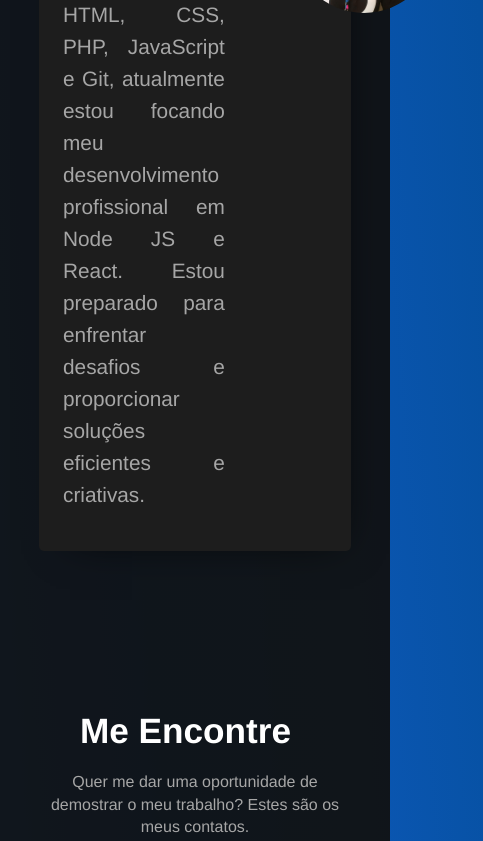
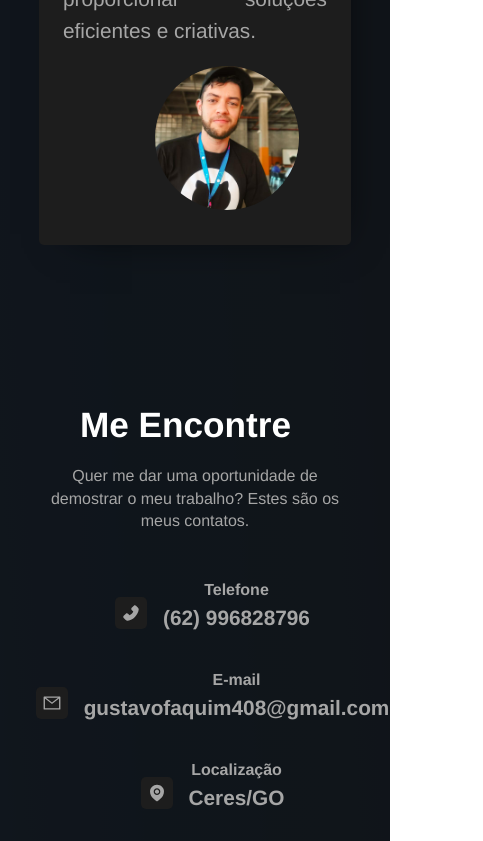
Before and after one commit to gustavofaquim/portfolio, a React (Vite) app: page / in a window 390 px wide. Shown: the part 1156-1997 px from the top of the page, 483 px wide, since content can reach past the window. Built offline with nearby package versions, Linux system fonts and the light colour scheme.

Commit message:
inserindo media query

```diff
--- a/src/styles/components/aboutContainer.sass
+++ b/src/styles/components/aboutContainer.sass
@@ -9,6 +9,9 @@
     max-width: 1500px
     width: 80%
     margin-top: 70px
+    display: flex
+    flex-wrap: wrap
+
 
 
     h2
@@ -63,3 +66,11 @@
     margin-top: 5px
     margin: auto
     text-align: center !important
+
+
+@media (max-width: 933px)
+    .about-me
+        display: block !important
+
+    .project-card
+        width: auto
--- a/src/styles/components/informationContainer.sass
+++ b/src/styles/components/informationContainer.sass
@@ -9,13 +9,15 @@
     text-align: left
     width: 100%
     border-radius: variables.$card-border-radius
+    display: flex
+    flex-wrap: wrap
 
     .info-card
         @include mixins.center
         gap: 1rem
         padding-bottom:  .8rem
         margin-bottom: .8rem
-        width: 100%
+        padding-left: 35px
 
         h3
             color: variables.$text-color-secondary
--- a/src/styles/components/technologiesContainer.sass
+++ b/src/styles/components/technologiesContainer.sass
@@ -18,7 +18,6 @@
         gap: 1rem
         padding: 1rem
         border: 1px solid #333
-        width: 20%
         margin: auto
         border-radius: variables.$card-border-radius
 
```
Also changed, not shown: src/styles/components/projectsContainer.sass (line endings or trailing spaces).
